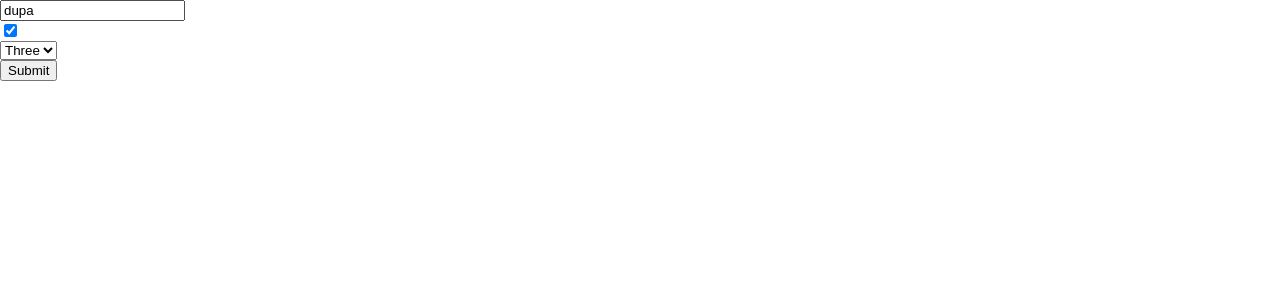
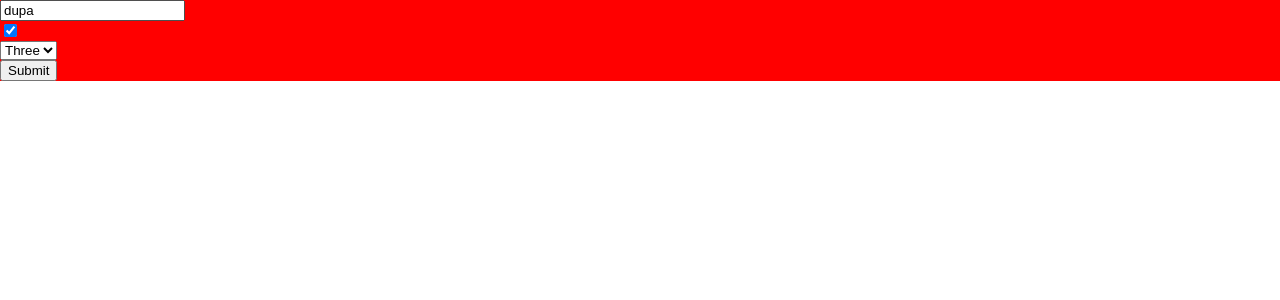
Before and after one commit to piotros/react-workshops, a React (Create React App) app: page / in a window 1280 px wide. Shown: the top 300 px of the page. Built offline with nearby package versions, Linux system fonts and the light colour scheme.

Commit message:
Add High Order Component

```diff
--- a/src/components/FormControlled/FormControlled.js
+++ b/src/components/FormControlled/FormControlled.js
@@ -1,4 +1,5 @@
 import React, {Component} from 'react';
+import RedHOC from '../RedHOC'
 
 class FormControlled extends Component {
   constructor(props) {
@@ -25,9 +26,10 @@
 
   render() {
     const {input, checkbox, select} = this.state.values;
+    const {className} = this.props;
 
     return (
-      <form onSubmit={this.handleSubmit}>
+      <form onSubmit={this.handleSubmit} className={className}>
         <input type="text"
                value={input}
                onChange={event => this.handleChange(event, 'input')}
@@ -59,4 +61,4 @@
   }
 }
 
-export default FormControlled;
+export default RedHOC(FormControlled);
--- /dev/null
+++ b/src/components/RedHOC/RedHOC.css
@@ -0,0 +1,3 @@
+.red-hoc {
+    background-color: red;
+}
--- /dev/null
+++ b/src/components/RedHOC/RedHOC.js
@@ -0,0 +1,18 @@
+import React, {Component} from 'react';
+
+import './RedHOC.css'
+
+const RedHOC = WrappedComponent => {
+  return class Red extends Component {
+    render() {
+      return (
+        <WrappedComponent
+          {...this.props}
+          className={[this.props.className, 'red-hoc'].join(' ')}
+        />
+      )
+    }
+  }
+}
+
+export default RedHOC;
--- /dev/null
+++ b/src/components/RedHOC/index.js
@@ -0,0 +1,3 @@
+import RedHoc from './RedHOC'
+
+export default RedHoc;
```
